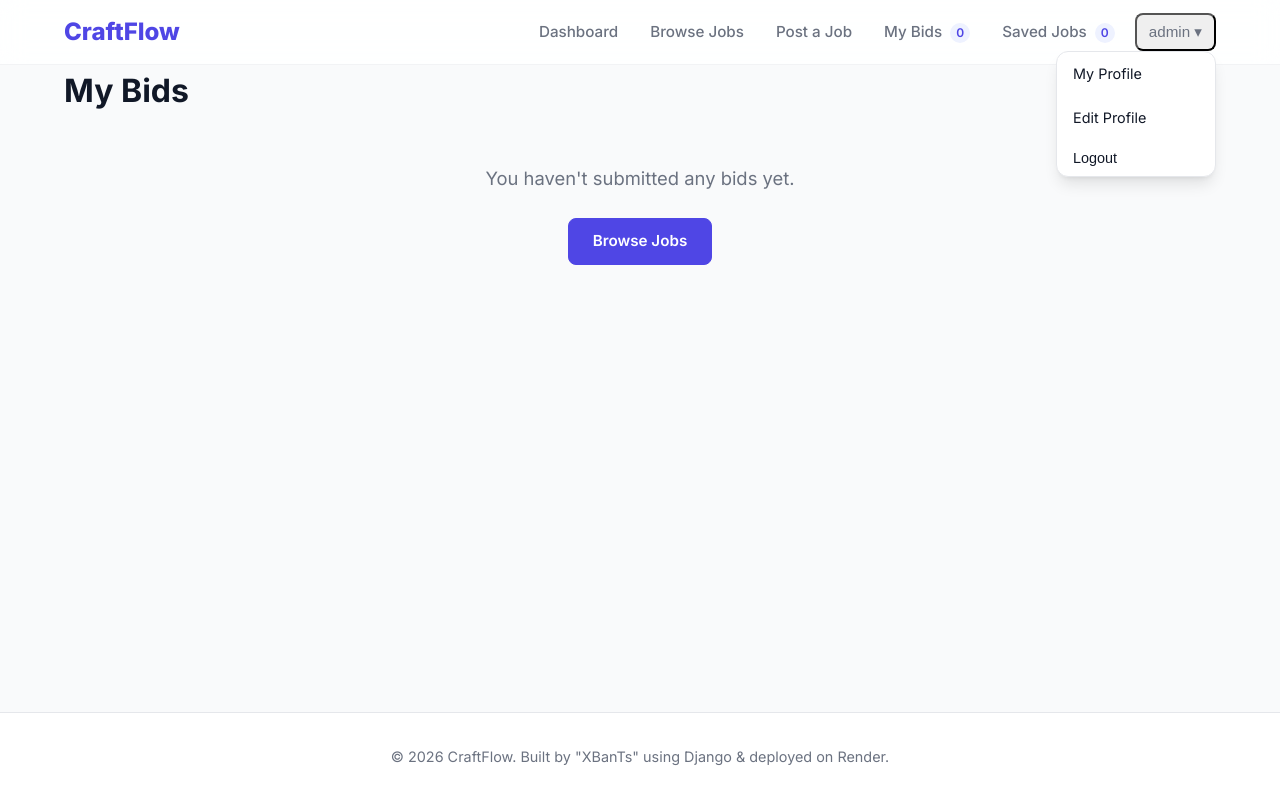
After one commit to XBanTs/craftflow, a Django app: page /my-bids/ in a window 1280 px wide, after a click that opens the changed part. The commit adds this page. Run offline with Django 5.2, Linux system fonts and the light colour scheme; a user stored in the database is signed in; data comes from the database, SQL or seed files in the repository; data that the repository does not hold is empty.

Commit message:
feat: navbar badges, My Bids page, bid edit/delete, user dropdown

```diff
--- a/marketplace/urls.py
+++ b/marketplace/urls.py
@@ -15,6 +15,9 @@ urlpatterns = [
     path('jobs/<int:job_pk>/bid/', views.bid_create, name='bid_create'),
     path('jobs/<int:job_pk>/save/', views.save_job_toggle, name='save_job_toggle'),
     path('saved-jobs/', views.saved_jobs, name='saved_jobs'),
+    path('my-bids/', views.my_bids, name='my_bids'),
+    path('bids/<int:pk>/edit/', views.bid_edit, name='bid_edit'),
+    path('bids/<int:pk>/delete/', views.bid_delete, name='bid_delete'),
 
     # API endpoints
     path('api/jobs/', api_views.JobListCreateAPIView.as_view(), name='api_job_list'),
--- a/marketplace/views.py
+++ b/marketplace/views.py
@@ -415,3 +415,40 @@ def saved_jobs(request):
         'saved_job_ids': [job.pk for job in saved_jobs_list],  # all are saved
     }
     return render(request, 'marketplace/saved_jobs.html', context)
+
+
+@login_required
+def my_bids(request):
+    """List all bids made by the logged-in freelancer, with edit/delete actions."""
+    bids = Bid.objects.filter(freelancer=request.user).select_related('job').order_by('-created_at')
+    return render(request, 'marketplace/my_bids.html', {'bids': bids})
+
+
+@login_required
+def bid_edit(request, pk):
+    """Edit a pending bid."""
+    bid = get_object_or_404(Bid, pk=pk, freelancer=request.user, status='pending')
+    if request.method == 'POST':
+        form = BidForm(request.POST, instance=bid)
+        if form.is_valid():
+            form.save()
+            messages.success(request, 'Bid updated successfully.')
+            return redirect('my_bids')
+    else:
+        form = BidForm(instance=bid)
+    return render(request, 'marketplace/bid_edit.html', {
+        'form': form,
+        'bid': bid,
+        'job': bid.job,
+    })
+
+
+@login_required
+def bid_delete(request, pk):
+    """Delete a pending bid."""
+    bid = get_object_or_404(Bid, pk=pk, freelancer=request.user, status='pending')
+    if request.method == 'POST':
+        bid.delete()
+        messages.success(request, 'Bid deleted.')
+        return redirect('my_bids')
+    return render(request, 'marketplace/bid_confirm_delete.html', {'bid': bid})
--- a/static/css/main.css
+++ b/static/css/main.css
@@ -948,6 +948,64 @@ a:hover {
 .badge-budget { background: #D1FAE5; color: #065F46; }
 .badge-category { background: #E0E7FF; color: #3730A3; }
 
+/* Nav badge */
+.badge-nav {
+    display: inline-flex;
+    align-items: center;
+    justify-content: center;
+    background: var(--primary-light);
+    color: var(--primary);
+    font-size: 0.75rem;
+    font-weight: 600;
+    min-width: 20px;
+    height: 20px;
+    border-radius: 10px;
+    padding: 0 5px;
+    margin-left: 4px;
+    vertical-align: middle;
+}
+
+/* User dropdown */
+.user-dropdown {
+    position: relative;
+}
+.user-dropdown-btn {
+    cursor: pointer;
+}
+.user-dropdown-content {
+    display: none;
+    position: absolute;
+    right: 0;
+    top: 100%;
+    background: white;
+    border: 1px solid var(--border);
+    border-radius: var(--radius);
+    box-shadow: var(--shadow-md);
+    min-width: 160px;
+    z-index: 200;
+    overflow: hidden;
+}
+.user-dropdown-content a,
+.user-dropdown-content form button {
+    display: block;
+    width: 100%;
+    text-align: left;
+    padding: 0.65rem 1rem;
+    font-size: 0.9rem;
+    color: var(--text);
+    background: none;
+    border: none;
+    cursor: pointer;
+    text-decoration: none;
+}
+.user-dropdown-content a:hover,
+.user-dropdown-content form button:hover {
+    background: var(--bg);
+}
+.user-dropdown.active .user-dropdown-content {
+    display: block;
+}
+
 /* -------------------------------------------------------
    Stats Grid
    ------------------------------------------------------- */
@@ -1173,6 +1231,19 @@ a:hover {
     transform: translateY(0);
 }
 
+/* Bid footer actions */
+.bid-footer {
+    display: flex;
+    justify-content: space-between;
+    align-items: center;
+    margin-top: 0.5rem;
+}
+.bid-actions {
+    display: flex;
+    gap: 0.5rem;
+}
+
+
 /* -------------------------------------------------------
    Footer
    ------------------------------------------------------- */
--- a/templates/base.html
+++ b/templates/base.html
@@ -45,15 +45,22 @@
 
     <script>
     document.addEventListener('DOMContentLoaded', function () {
+
         // ------ Flash message auto-dismiss ------
         const alerts = document.querySelectorAll('.alert');
+
         alerts.forEach(function (alert) {
             setTimeout(function () {
                 alert.style.transition = 'opacity 0.5s ease';
                 alert.style.opacity = '0';
-                setTimeout(function () { alert.remove(); }, 500);
+
+                setTimeout(function () {
+                    alert.remove();
+                }, 500);
+
             }, 5000);
         });
+
 
         // ------ Mobile navbar toggle ------
         const toggleBtn = document.getElementById('navbarToggle');
@@ -61,63 +68,126 @@
         const toggleIcon = document.getElementById('navbarToggleIcon');
 
         if (toggleBtn && links) {
+
             toggleBtn.addEventListener('click', function (e) {
                 e.stopPropagation();
+
                 const isOpen = links.classList.toggle('active');
+
                 toggleBtn.setAttribute('aria-expanded', isOpen);
-                if (toggleIcon) toggleIcon.textContent = isOpen ? '✕' : '☰';
+
+                if (toggleIcon) {
+                    toggleIcon.textContent = isOpen ? '✕' : '☰';
+                }
             });
+
             document.addEventListener('click', function (event) {
-                const isClickInside = toggleBtn.contains(event.target) || links.contains(event.target);
+
+                const isClickInside =
+                    toggleBtn.contains(event.target) ||
+                    links.contains(event.target);
+
                 if (!isClickInside && links.classList.contains('active')) {
+
                     links.classList.remove('active');
+
                     toggleBtn.setAttribute('aria-expanded', 'false');
-                    if (toggleIcon) toggleIcon.textContent = '☰';
+
+                    if (toggleIcon) {
+                        toggleIcon.textContent = '☰';
+                    }
                 }
             });
         }
 
+
         // ------ Scroll reveal (with guaranteed visibility) ------
         const revealElements = document.querySelectorAll('.reveal');
+
         function showElement(el) {
-            if (!el.classList.contains('visible')) el.classList.add('visible');
+            if (!el.classList.contains('visible')) {
+                el.classList.add('visible');
+            }
         }
+
         if ('IntersectionObserver' in window) {
+
             const observer = new IntersectionObserver((entries, obs) => {
+
                 entries.forEach(entry => {
+
                     if (entry.isIntersecting) {
                         showElement(entry.target);
                         obs.unobserve(entry.target);
                     }
                 });
-            }, { threshold: 0.1, rootMargin: '0px 0px -50px 0px' });
+
+            }, {
+                threshold: 0.1,
+                rootMargin: '0px 0px -50px 0px'
+            });
+
             revealElements.forEach(el => observer.observe(el));
+
         } else {
             revealElements.forEach(el => showElement(el));
         }
+
         setTimeout(function () {
             revealElements.forEach(el => showElement(el));
         }, 800);
 
+
         // ------ Parallax effect on job cards ------
         const jobCards = document.querySelectorAll('.job-card');
-        if (jobCards.length > 0 && window.innerWidth > 768) {   // only on desktop
+
+        if (jobCards.length > 0 && window.innerWidth > 768) {
+
+            // only on desktop
             window.addEventListener('scroll', function () {
+
                 requestAnimationFrame(function () {
+
                     const scrolled = window.pageYOffset;
+
                     jobCards.forEach(function (card) {
+
                         const rect = card.getBoundingClientRect();
                         const cardTop = rect.top + scrolled;
-                        const offset = (scrolled - cardTop) * 0.03;  // 3% of scroll difference
+
+                        const offset = (scrolled - cardTop) * 0.03;
+
+                        // 3% of scroll difference
                         card.style.transform = `translateY(${offset}px)`;
                     });
                 });
             });
         }
+
+
+        // ------ User dropdown toggle ------
+        const userDropdownBtn = document.getElementById('userDropdownBtn');
+        const userDropdown = document.querySelector('.user-dropdown');
+
+        if (userDropdownBtn && userDropdown) {
+
+            userDropdownBtn.addEventListener('click', function (e) {
+                e.stopPropagation();
+                userDropdown.classList.toggle('active');
+            });
+
+            document.addEventListener('click', function (e) {
+
+                if (!userDropdown.contains(e.target)) {
+                    userDropdown.classList.remove('active');
+                }
+            });
+        }
+
     });
 </script>
 
+    {% block extra_js %}{% endblock %}
 
-    {% block extra_js %}{% endblock %}
 </body>
 </html>
--- a/templates/components/navbar.html
+++ b/templates/components/navbar.html
@@ -1,29 +1,48 @@
 <!-- craftflow/templates/components/navbar.html -->
+{% load static %}
 <nav class="navbar">
     <div class="container navbar-inner">
-        <!-- Brand -->
         <a href="{% url 'home' %}" class="navbar-brand">CraftFlow</a>
 
-        <!-- Hamburger button (visible on mobile) -->
-        <button class="navbar-toggle" id="navbarToggle" aria-expanded="false" aria-controls="navbarLinks" aria-label="Toggle navigation">
+        <button class="navbar-toggle" id="navbarToggle" aria-label="Toggle navigation">
             <span id="navbarToggleIcon">☰</span>
         </button>
 
-        <!-- Links container – MUST have id="navbarLinks" -->
         <div class="navbar-links" id="navbarLinks">
             {% if request.user.is_authenticated %}
                 <a href="{% url 'dashboard' %}" class="nav-link">Dashboard</a>
                 <a href="{% url 'job_list' %}" class="nav-link">Browse Jobs</a>
                 <a href="{% url 'job_create' %}" class="nav-link">Post a Job</a>
-                <a href="{% url 'saved_jobs' %}" class="nav-link">Saved Jobs</a>
-                <a href="{% url 'profile' request.user.pk %}" class="nav-link">My Profile</a>
-                <form method="post" action="{% url 'logout' %}" class="logout-form">
-                    {% csrf_token %}
-                    <button type="submit" class="nav-link btn-logout">Logout</button>
-                </form>
+
+                <!-- Bids with badge -->
+                <a href="{% url 'my_bids' %}" class="nav-link">
+                    My Bids
+                    <span class="badge-nav">{{ request.user.bids_submitted.count }}</span>
+                </a>
+
+                <!-- Saved Jobs with badge -->
+                <a href="{% url 'saved_jobs' %}" class="nav-link">
+                    Saved Jobs
+                    <span class="badge-nav">{{ request.user.saved_jobs.count }}</span>
+                </a>
+
+                <!-- User dropdown -->
+                <div class="user-dropdown">
+                    <button class="user-dropdown-btn nav-link" id="userDropdownBtn">
+                        {{ request.user.username }} ▾
+                    </button>
+                    <div class="user-dropdown-content" id="userDropdownContent">
+                        <a href="{% url 'profile' request.user.pk %}">My Profile</a>
+                        <a href="{% url 'profile_edit' request.user.pk %}">Edit Profile</a>
+                        <form method="post" action="{% url 'logout' %}">
+                            {% csrf_token %}
+                            <button type="submit">Logout</button>
+                        </form>
+                    </div>
+                </div>
             {% else %}
                 <a href="{% url 'login' %}" class="nav-link">Login</a>
-                <a href="{% url 'register' %}" class="nav-link">Register</a>
+                <a href="{% url 'register' %}" class="nav-link btn btn-primary" style="padding:0.4rem 1rem;">Get Started</a>
             {% endif %}
         </div>
     </div>
--- /dev/null
+++ b/templates/marketplace/my_bids.html
@@ -0,0 +1,36 @@
+{% extends 'base.html' %}
+{% block title %}My Bids | CraftFlow{% endblock %}
+{% block content %}
+<h1>My Bids</h1>
+
+{% if bids %}
+    <div class="bids-list">
+        {% for bid in bids %}
+            <div class="bid-card reveal">
+                <div class="bid-header">
+                    <strong>
+                        <a href="{% url 'job_detail' bid.job.pk %}">{{ bid.job.title }}</a>
+                    </strong>
+                    <span class="bid-amount">${{ bid.amount|floatformat:2 }}</span>
+                    <span class="badge badge-status">{{ bid.get_status_display }}</span>
+                </div>
+                <p class="bid-proposal">{{ bid.proposal|truncatewords:40 }}</p>
+                <div class="bid-footer">
+                    <small>Submitted {{ bid.created_at|date:"M d, Y" }}</small>
+                    {% if bid.status == 'pending' %}
+                        <div class="bid-actions">
+                            <a href="{% url 'bid_edit' bid.pk %}" class="btn btn-sm">Edit</a>
+                            <a href="{% url 'bid_delete' bid.pk %}" class="btn btn-sm btn-danger">Delete</a>
+                        </div>
+                    {% endif %}
+                </div>
+            </div>
+        {% endfor %}
+    </div>
+{% else %}
+    <div class="empty-state">
+        <p>You haven't submitted any bids yet.</p>
+        <a href="{% url 'job_list' %}" class="btn btn-primary">Browse Jobs</a>
+    </div>
+{% endif %}
+{% endblock %}
```
Also changed, not shown: templates/marketplace/bid_confirm_delete.html (added, +11 -0 lines), templates/marketplace/bid_edit.html (added, +21 -0 lines).
